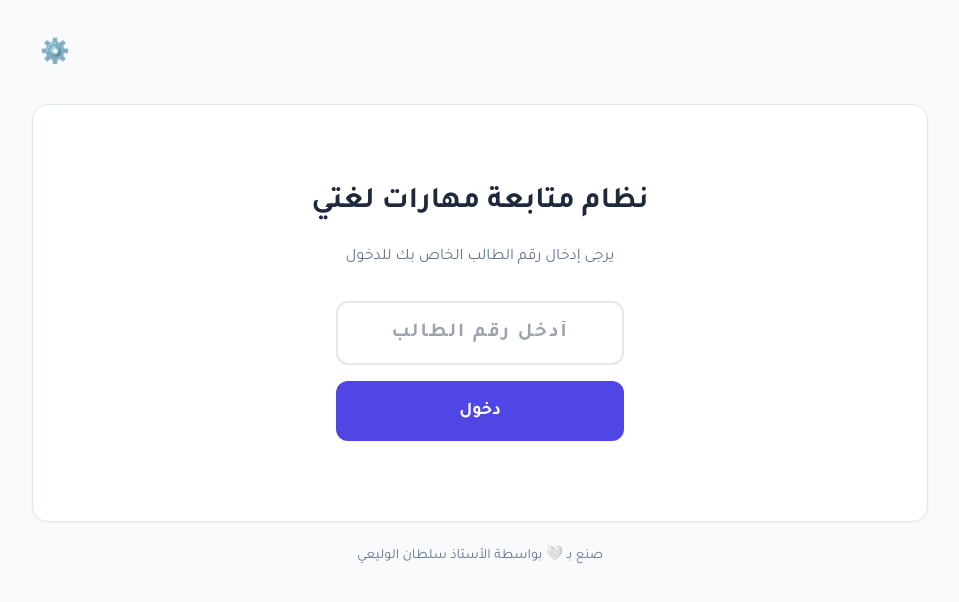
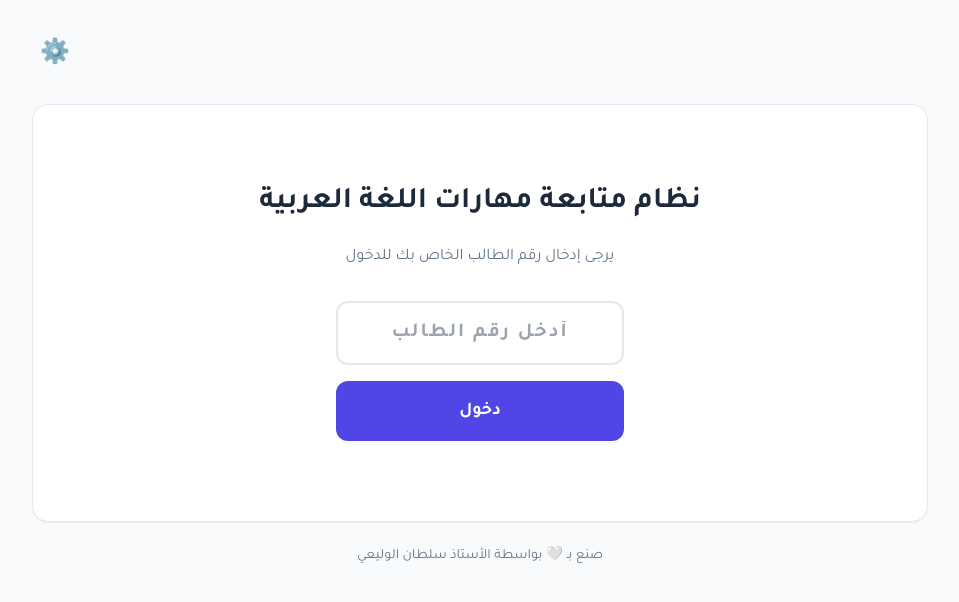
Before and after one commit to wwooll2000-sketch/student-skills-platform, a plain HTML site: page index.html in a window 1280 px wide. Shown: the whole page, without its empty margins (160-1119 px from the left). Drawn offline with nearby package versions, Linux system fonts and the light colour scheme.

Commit message:
Update index.html

```diff
--- a/index.html
+++ b/index.html
@@ -131,7 +131,7 @@
 
         <div id="studentLoginView"
             class="text-center py-12 sm:py-20 bg-white rounded-2xl shadow-sm border border-slate-200">
-            <h1 class="text-2xl sm:text-3xl font-bold text-slate-800 mb-4 sm:mb-6 px-4">نظام متابعة مهارات لغتي</h1>
+            <h1 class="text-2xl sm:text-3xl font-bold text-slate-800 mb-4 sm:mb-6 px-4">نظام متابعة مهارات اللغة العربية</h1>
             <p class="text-slate-500 mb-6 sm:mb-8 px-4 text-sm sm:text-base">يرجى إدخال رقم الطالب الخاص بك للدخول</p>
             <div class="max-w-xs mx-auto px-4">
                 <input id="studentCodeInput" type="text" placeholder="أدخل رقم الطالب"
```
